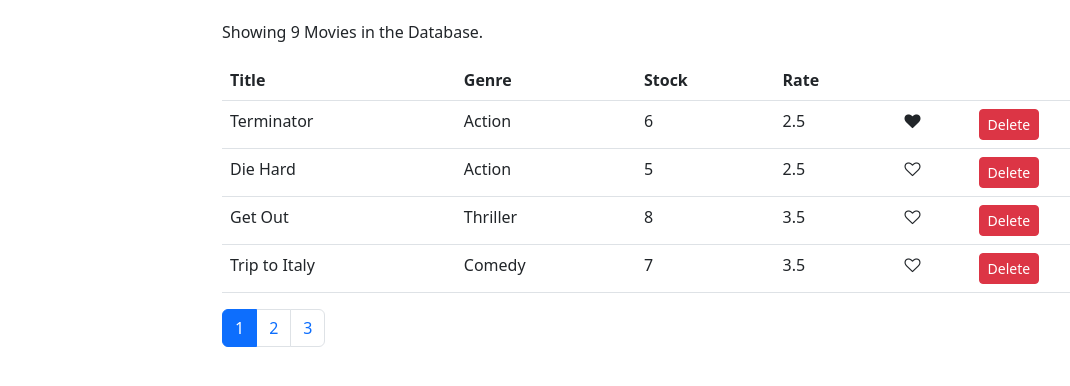
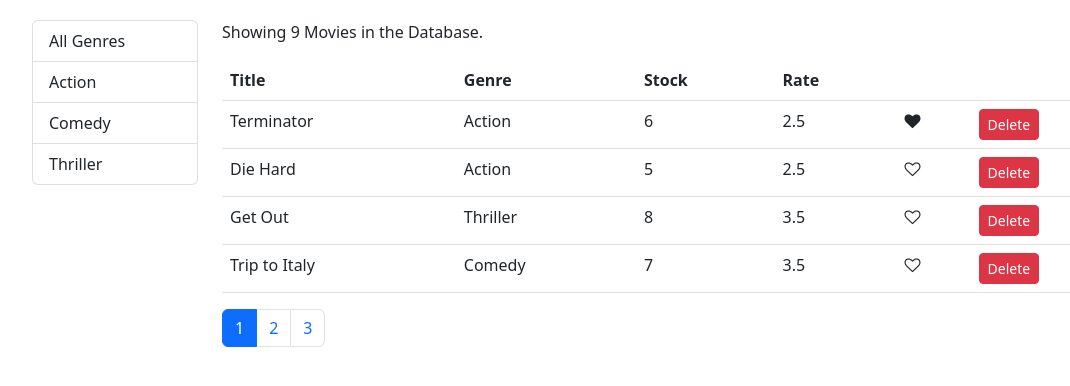
Before and after one commit to iamdushan/RentalWebApp-Frontend, a React (Create React App) app: page / in a window 1280 px wide. Shown: the top 386 px of the page, without its empty margins (50-1120 px from the left). Built offline with nearby package versions, Linux system fonts and the light colour scheme.

Commit message:
Developed filtering genres

```diff
--- a/src/components/commons/listGroup.jsx
+++ b/src/components/commons/listGroup.jsx
@@ -1,7 +1,30 @@
 import React from "react";
 
-const ListGroup = () => {
-  return null;
+const ListGroup = (props) => {
+  const { items, textProperty, valueProperty, selectedItem, onItemSelect } =
+    props;
+
+  return (
+    <ul className="list-group">
+      {items.map((item) => (
+        <li
+          onClick={() => onItemSelect(item)}
+          key={item[valueProperty]}
+          className={
+            item === selectedItem ? "list-group-item active" : "list-group-item"
+          }
+        >
+          {item[textProperty]}
+        </li>
+      ))}
+    </ul>
+  );
+};
+
+//Set default props of ListGroup
+ListGroup.defaultProps = {
+  textProperty: "name",
+  valueProperty: "_id",
 };
 
 export default ListGroup;
--- a/src/components/commons/pagination.jsx
+++ b/src/components/commons/pagination.jsx
@@ -21,7 +21,7 @@
           >
             <a
               className="page-link"
-              href="#/" //For just remove href warning
+              //href="#/" //For just remove href warning
               onClick={() => onPageChange(page)}
             >
               {page}
--- a/src/components/movies.jsx
+++ b/src/components/movies.jsx
@@ -3,14 +3,23 @@
 import ListGroup from "./commons/listGroup";
 import React, { Component } from "react";
 import { getMovies } from "../services/fakeMovieService";
+import { getGenres } from "../services/fakeGenreService";
 import { paginate } from "../utils/paginate";
 
 class Movies extends Component {
   state = {
-    movies: getMovies(),
+    movies: [],
+    genres: [],
     currentPage: 1,
     pageSize: 4,
   };
+
+  //Get all movies and genres in services
+  componentDidMount() {
+    const genres = [{ name: "All Genres" }, ...getGenres()];
+
+    this.setState({ movies: getMovies(), genres });
+  }
 
   //Handle Delete Button
   handleDelete = (movie) => {
@@ -32,22 +41,41 @@
     this.setState({ currentPage: page });
   };
 
+  //Handle Genre Select
+  handleGenreSelect = (genre) => {
+    this.setState({ selectedGenre: genre, currentPage: 1 });
+  };
+
   render() {
     const { length: count } = this.state.movies; //Object destructuring and length rename as count
-    const { pageSize, currentPage, movies: allMovies } = this.state;
+    const {
+      pageSize,
+      currentPage,
+      selectedGenre,
+      movies: allMovies,
+    } = this.state;
 
     if (count === 0) return <p>There are no Movies in the Database.</p>; //Updating movies count
 
-    const movies = paginate(allMovies, currentPage, pageSize);
+    const filtered =
+      selectedGenre && selectedGenre._id
+        ? allMovies.filter((m) => m.genre._id === selectedGenre._id)
+        : allMovies; // Filter movies when select genre
+
+    const movies = paginate(filtered, currentPage, pageSize);
 
     return (
       <div className="row">
         <div className="col-2">
-          <ListGroup />
+          <ListGroup
+            items={this.state.genres}
+            selectedItem={this.state.selectedGenre}
+            onItemSelect={this.handleGenreSelect}
+          />
         </div>
 
         <div className="col">
-          <p>Showing {count} Movies in the Database.</p>
+          <p>Showing {filtered.length} Movies in the Database.</p>
           <table className="table">
             <thead>
               <tr>
@@ -86,7 +114,7 @@
           </table>
 
           <Pagination
-            itemsCount={count}
+            itemsCount={filtered.length}
             pageSize={pageSize}
             currentPage={currentPage}
             onPageChange={this.handlePageChange}
```
